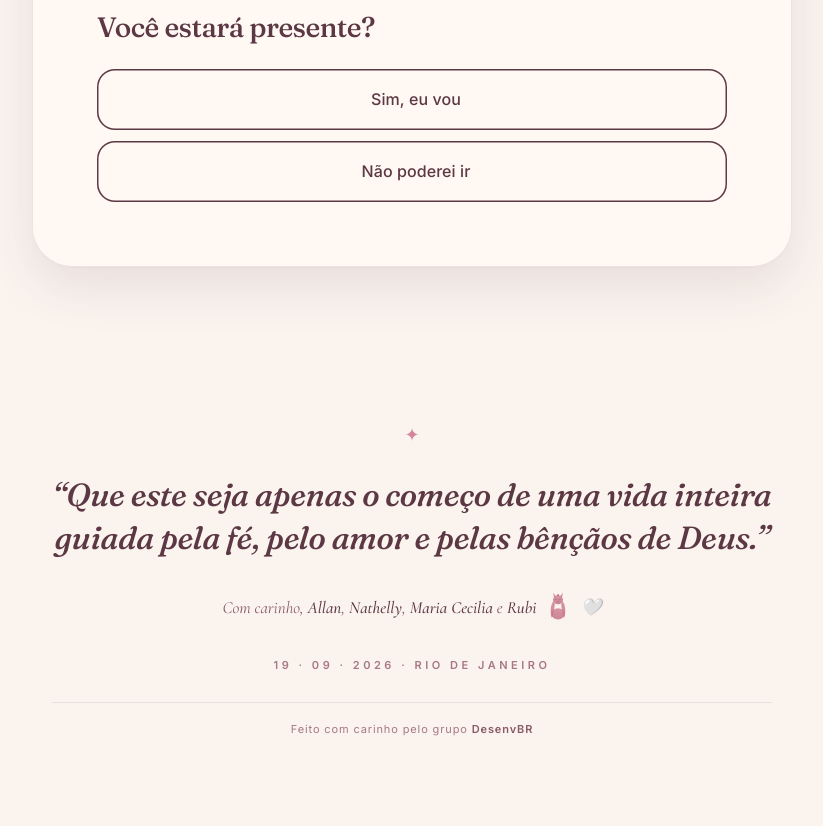
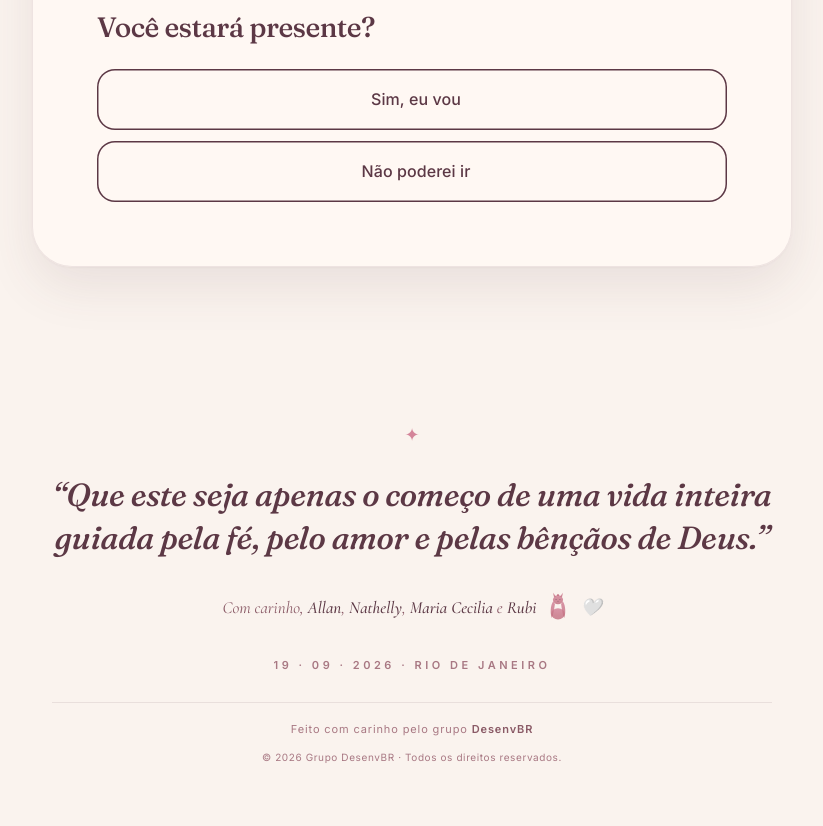
Before and after one commit to allanaramont/batizado-maria-cecilia, a website built with Vite: page index.html in a window 1280 px wide. Shown: the part 4485-5311 px from the top of the page, without its empty margins (228-1051 px from the left). Before the commit the page ends 5283 px from the top, so only its background shows below. Built offline with nearby package versions, Linux system fonts and the light colour scheme.

Commit message:
fix: adiciona aviso legal ao footer

```diff
--- a/index.html
+++ b/index.html
@@ -803,6 +803,7 @@
           Feito com carinho pelo grupo
           <a href="https://desenvbr.com" target="_blank" rel="noreferrer">DesenvBR</a>
         </p>
+        <p class="footer-legal" data-reveal="up">© 2026 Grupo DesenvBR · Todos os direitos reservados.</p>
       </footer>
     </main>
 
--- a/src/styles.css
+++ b/src/styles.css
@@ -1992,6 +1992,13 @@ a {
   color: var(--rose-deep);
 }
 
+.footer-legal {
+  margin: 12px 0 0;
+  color: var(--ink-mute);
+  font-size: 10px;
+  letter-spacing: 0.06em;
+}
+
 /* ---------- 15. REVEAL ANIMATIONS ---------- */
 [data-reveal] {
   opacity: 0;
```
